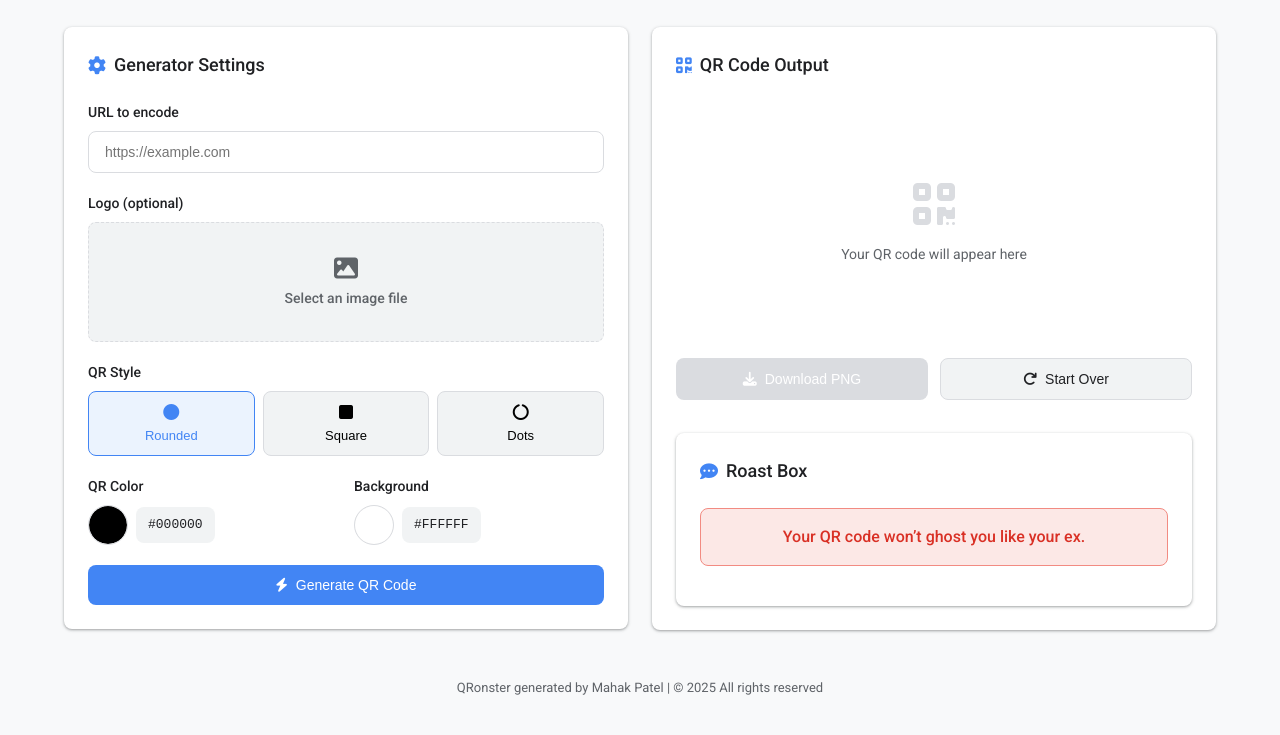
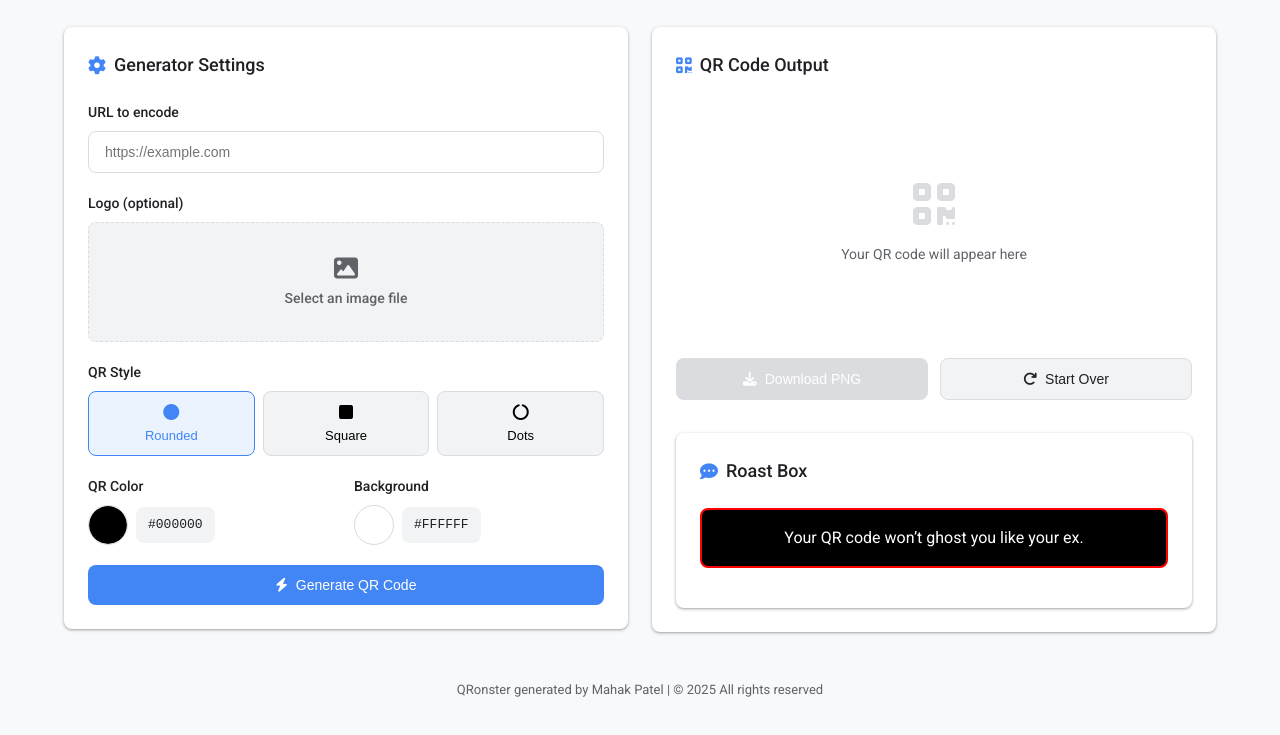
Before and after one commit to Oyemahak/QRonster, a plain HTML site: page public/index.html in a window 1280 px wide. Shown: the part 103-838 px from the top of the page. Drawn offline with Linux system fonts and the light colour scheme; a script that the page names is missing.

Commit message:
Lets keep this as of now

```diff
--- a/public/css/style.css
+++ b/public/css/style.css
@@ -398,13 +398,13 @@
 
   .roast-message {
     font-size: 16px;
-    color: #d93025;
-    background-color: #fce8e6;
+    color: #FFFFFF;
+    background-color: #000000;
     padding: 16px;
     border-radius: var(--radius);
-    border: 1px solid #f28b82;
+    border: 2px solid #ff0000;
     margin-top: 8px;
-    font-weight: 500;
+    font-weight: 400;
   }
 
 
--- a/public/js/main.js
+++ b/public/js/main.js
@@ -9,9 +9,8 @@ const statusMessages = [
 
   // Roasting messages
   const roastMessages = [
-    "This QR code has better responsiveness than your first website",
     "Your code might have bugs, but this QR won't",
-    "Even your grandma could scan this",
+    "Even your grandma could scan this!",
     "This QR won't ask you to update dependencies",
     "More reliable than your internet connection",
     "No JavaScript errors here (unlike your code)",
```
